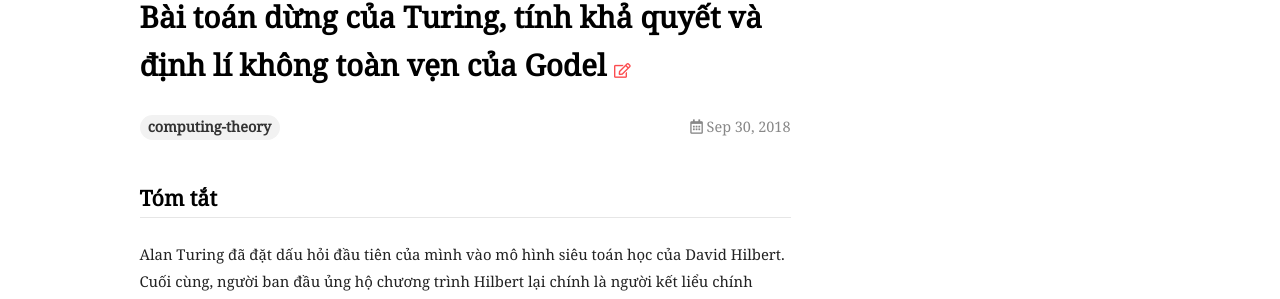
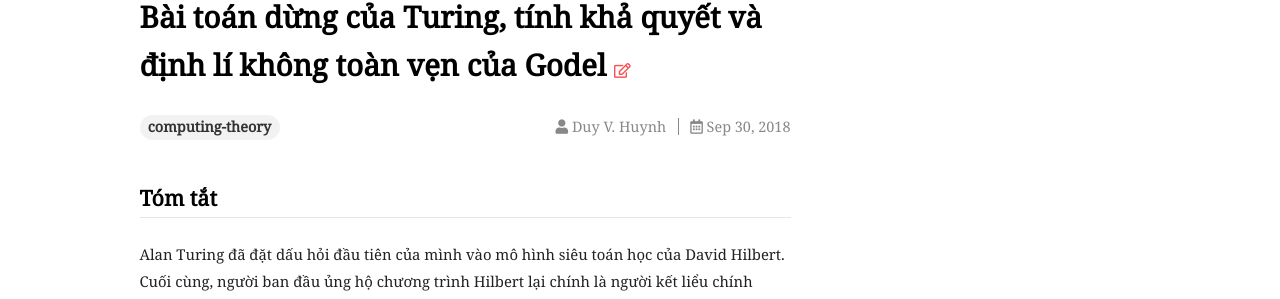
Before and after one commit to vndee/vndee-oldsite, a Jekyll site: the page built from _posts/2018-09-30-turing-decidable-godel.md, in a window 1280 px wide and 900 px high. Shown: the part 139-438 px from the top of the window. Built offline with Jekyll 4.4.1, drawn with Linux system fonts in a browser that asks for light colours; nearby versions of some CDN libraries; formulas are drawn with MathJax 3.

Commit message:
Update 2018-09-30-turing-decidable-godel.md

```diff
--- a/_posts/2018-09-30-turing-decidable-godel.md
+++ b/_posts/2018-09-30-turing-decidable-godel.md
@@ -1,6 +1,7 @@
 ---
 title: 'Bài toán dừng của Turing, tính khả quyết và định lí không toàn vẹn của Godel'
 tags: computing-theory
+author: Duy V. Huynh
 published: true
 ---
 
```
